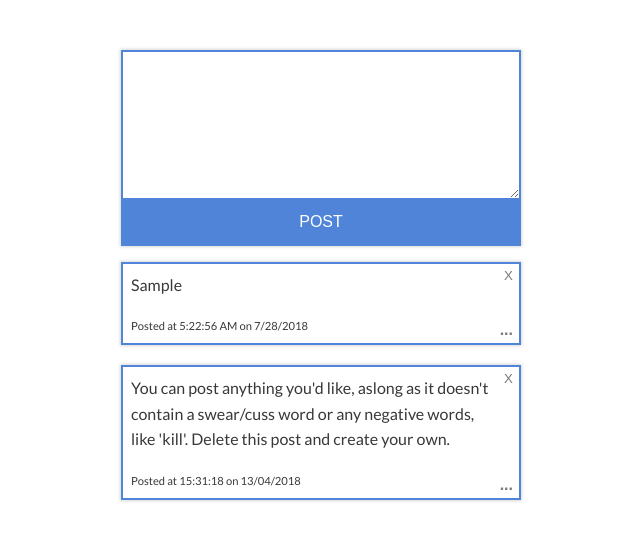
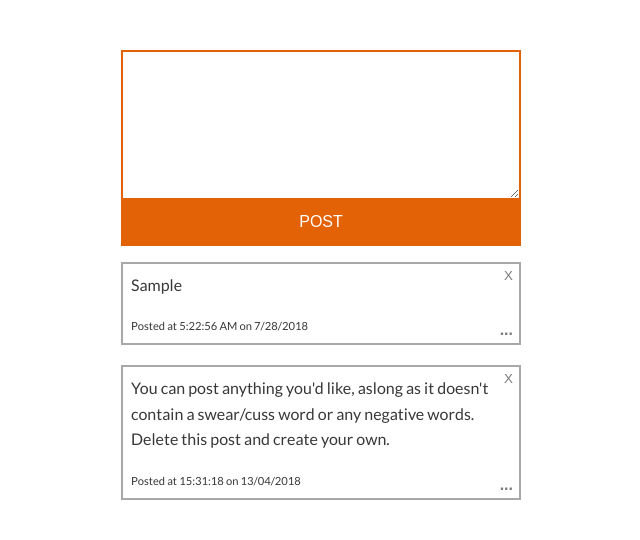
Before and after one commit to bigblobby/wordfilterer, a website: page index.html in a window 1280 px wide. Both pictures are taken after typing "Sample" into the empty fields and a click on the button "POST". Shown: the whole page, without its empty margins (319-959 px from the left). Drawn offline with Linux system fonts and the light colour scheme.

Commit message:
Refactoring and re-styling

```diff
--- a/app.js
+++ b/app.js
@@ -1,5 +1,3 @@
-
-
 const innerBox = document.getElementById('inner-box');
 const form = document.getElementById('inputArea');
 const textBox = document.getElementById('textBox');
@@ -15,7 +13,7 @@ form.addEventListener('submit', (e) => {
   textBox.value = '';
   for(let word of arr) {
     if(text.toLowerCase().includes(word)) {
-      return alert('Post blocked for inapropriate use of words');
+      return alert('Post blocked');
     }
   }
   //if(text !== '') {
@@ -37,7 +35,7 @@ function createLI(text) {
     return element;
   }
 
-  function appendLI(elementName, prop, value, classValue) {
+  function appendEl(elementName, prop, value, classValue) {
     const element = createElement(elementName, prop, value, classValue);
     li.append(element);
   }
@@ -49,10 +47,10 @@ function createLI(text) {
   }
 
   const li = document.createElement('li');
-  appendLI('span', 'textContent', text);
-  appendLI('button', 'textContent', 'X', 'deleteButton');
-  appendLI('button', 'textContent', '...', 'editButton');
-  appendLI('span', 'textContent', getTime(), 'timeStamp');
+  appendEl('span', 'textContent', text);
+  appendEl('button', 'textContent', 'X', 'deleteButton');
+  appendEl('button', 'textContent', '...', 'editButton');
+  appendEl('span', 'textContent', getTime(), 'timeStamp');
   return li;
 }
 
--- a/css/style.css
+++ b/css/style.css
@@ -1,6 +1,6 @@
 
 :root{
-  --color: #4f84d9;
+  --color: #e26205;
   --shadow: 0 0 3px 1px #d8d8d8;
 }
 
@@ -18,7 +18,7 @@ body {
 }
 
 #inputArea {
-  box-shadow: var(--shadow);
+/*  box-shadow: var(--shadow);*/
 }
 
 #inner-box {
@@ -54,7 +54,7 @@ body {
 }
 
 #button:hover {
-  background-color: #3466b7;
+  background-color: #e68239;
   cursor: pointer;
 }
 
@@ -74,12 +74,13 @@ body {
 }
 
 #posted li {
-  border: 2px solid var(--color);
+/*  border: 2px solid var(--color);*/
+  border: 2px solid #a8a8a8;
   margin-bottom: 20px;
   padding: 0.5em;
   min-height: 75px;
   position: relative;
-  box-shadow: var(--shadow);
+/*  box-shadow: var(--shadow);*/
 }
 
 #posted li span:first-child {
--- a/index.html
+++ b/index.html
@@ -15,7 +15,7 @@
     </form>
     <ul id="posted">
       <li>
-        <span>You can post anything you'd like, aslong as it doesn't contain a swear/cuss word or any negative words, like 'kill'. Delete this post and create your own.</span>
+        <span>You can post anything you'd like, aslong as it doesn't contain a swear/cuss word or any negative words. Delete this post and create your own.</span>
         <button class="deleteButton">X</button>
         <button class="editButton">...</button>
         <span class="timeStamp">Posted at 15:31:18 on 13/04/2018</span>
```
